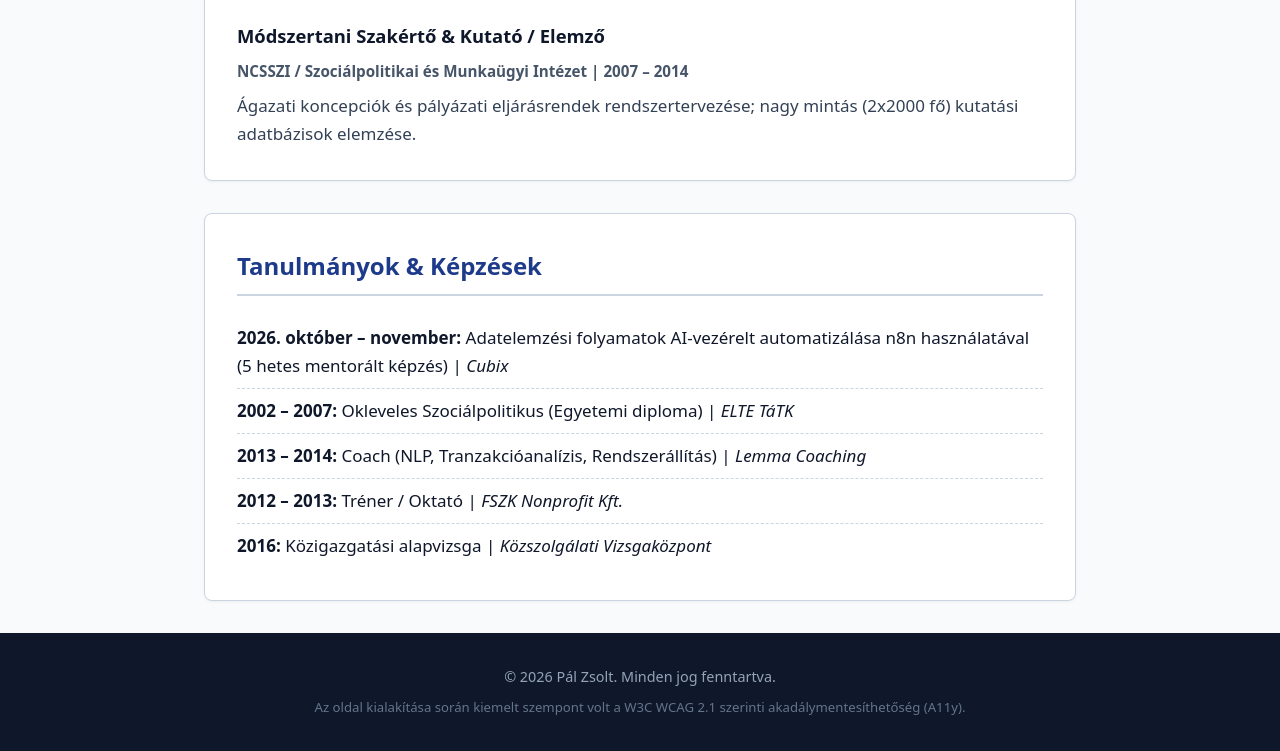
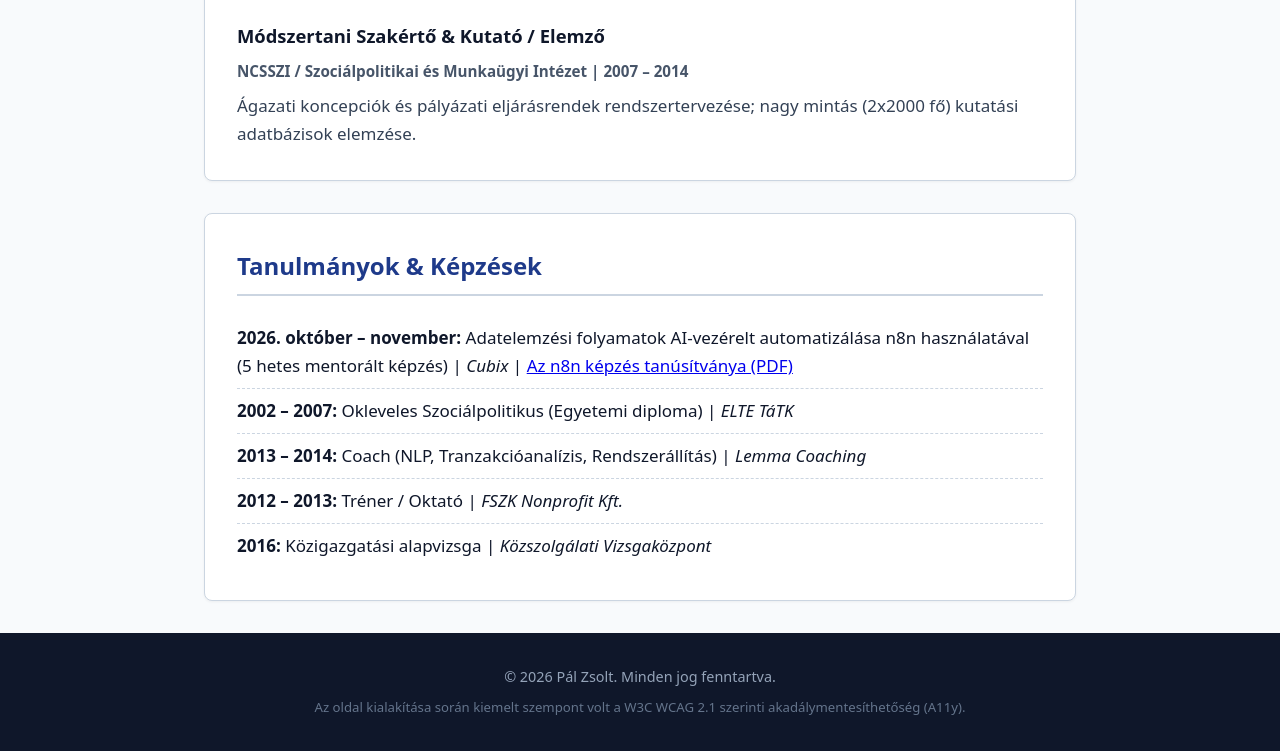
Before and after one commit to dundiego/My-Zsolt, a plain HTML site: page index.html in a window 1280 px wide. Shown: the part 3560-4311 px from the top of the page. Drawn offline with Linux system fonts and the light colour scheme.

Commit message:
Link az n8n képzés tanúsítványára a Tanulmányok és képzések részben
- assets/n8n-tanusitvany-pal-zsolt.pdf: magyar nyelvű Cubix tanúsítvány

Co-Authored-By: Claude Sonnet 5.5 <noreply@anthropic.com>
Claude-Session: https://claude.ai/code/session_013cvHjqnNGadiE56ks2wVmx

```diff
--- a/index.html
+++ b/index.html
@@ -143,7 +143,7 @@
         <section id="education" aria-labelledby="education-heading">
             <h2 id="education-heading">Tanulmányok & Képzések</h2>
             <ul class="education-list">
-                <li><strong>2026. október – november:</strong> Adatelemzési folyamatok AI-vezérelt automatizálása n8n használatával (5 hetes mentorált képzés) | <em>Cubix</em></li>
+                <li><strong>2026. október – november:</strong> Adatelemzési folyamatok AI-vezérelt automatizálása n8n használatával (5 hetes mentorált képzés) | <em>Cubix</em> | <a href="assets/n8n-tanusitvany-pal-zsolt.pdf">Az n8n képzés tanúsítványa (PDF)</a></li>
                 <li><strong>2002 – 2007:</strong> Okleveles Szociálpolitikus (Egyetemi diploma) | <em>ELTE TáTK</em></li>
                 <li><strong>2013 – 2014:</strong> Coach (NLP, Tranzakcióanalízis, Rendszerállítás) | <em>Lemma Coaching</em></li>
                 <li><strong>2012 – 2013:</strong> Tréner / Oktató | <em>FSZK Nonprofit Kft.</em></li>
```
Also changed, not shown: 1 other file.
